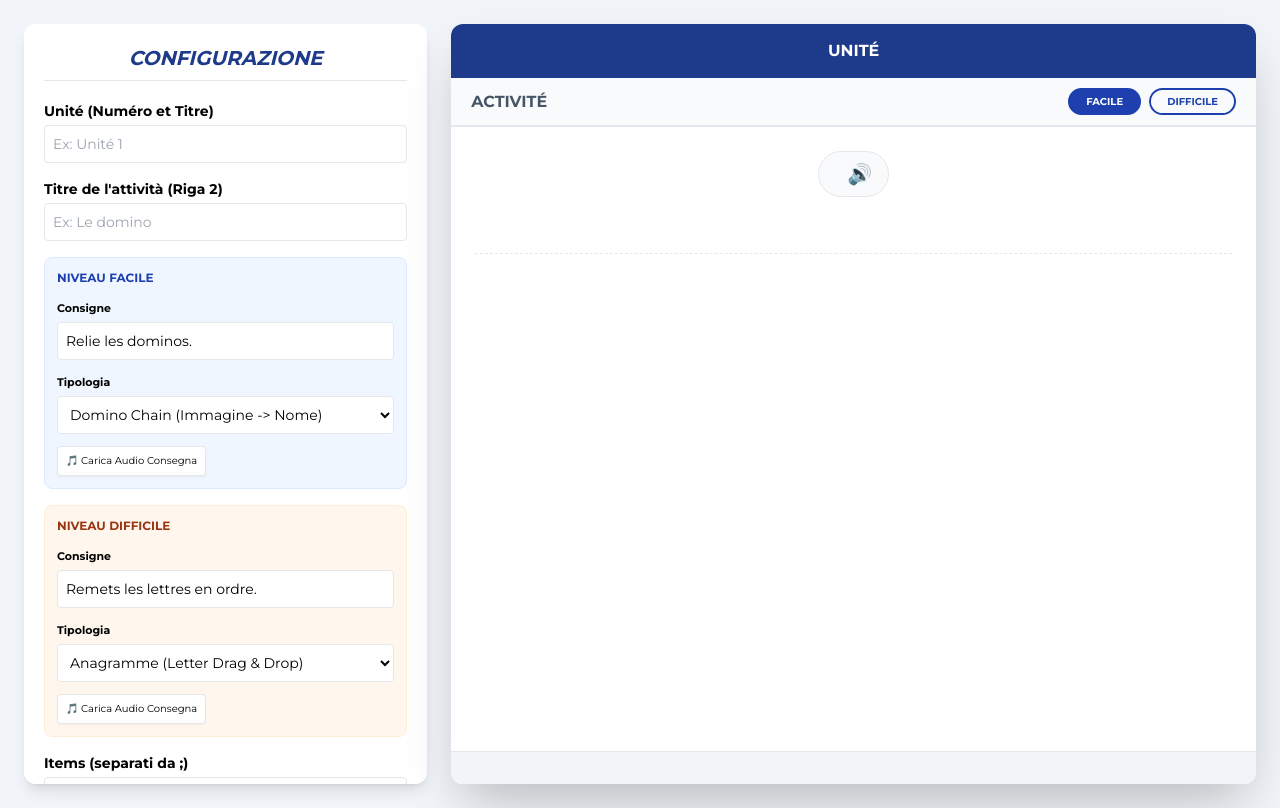
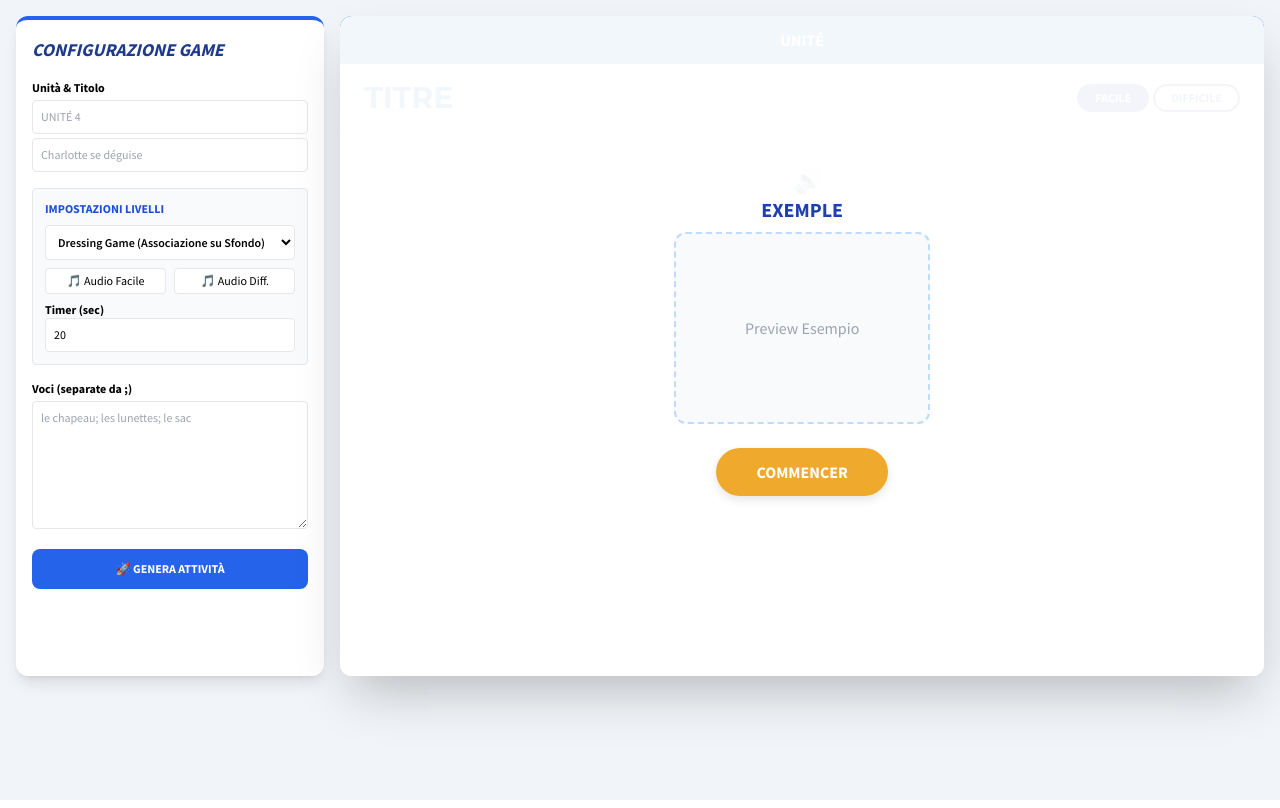
Before and after one commit to pietroputignano/strumento-didattico-ai, a Flask app: page / in a window 1280 px wide. Run offline with Flask 3, Linux system fonts and the light colour scheme; some libraries are stand-ins or nearby versions.

Commit message:
Update title and styles in index.html

```diff
--- a/templates/index.html
+++ b/templates/index.html
@@ -3,214 +3,205 @@
 <head>
     <meta charset="UTF-8">
     <meta name="viewport" content="width=device-width, initial-scale=1.0">
-    <title>Générateur FLE - Hachette Studio Full</title>
+    <title>Loustics Game Studio Pro</title>
     <script src="https://cdn.tailwindcss.com"></script>
     <script src="https://cdn.jsdelivr.net/npm/sortablejs@1.15.0/Sortable.min.js"></script>
     <script src="https://cdn.jsdelivr.net/npm/canvas-confetti@1.5.1/dist/confetti.browser.min.js"></script>
-    <link href="https://fonts.googleapis.com/css2?family=Montserrat:wght@400;700&display=swap" rel="stylesheet">
+    <link href="https://fonts.googleapis.com/css2?family=Montserrat:wght@700&family=Source+Sans+Pro:wght@400;600;700&display=swap" rel="stylesheet">
     <style>
-        body { font-family: 'Montserrat', sans-serif; background-color: #f1f5f9; }
-        .h-unite { background-color: #1e3a8a; color: white; padding: 15px; font-weight: bold; text-transform: uppercase; text-align: center; }
-        .h-activite { background-color: #f8fafc; color: #475569; padding: 10px 20px; font-weight: bold; border-bottom: 2px solid #e2e8f0; }
+        :root {
+            --hfle-blue: #0169B3; --hfle-orange: #EFA92C;
+            --hfle-success: #8dc549; --hfle-error: #d84157;
+        }
+        body { font-family: 'Source Sans Pro', sans-serif; background-color: #f1f5f9; }
 
-        /* Domino Tiles */
-        .domino-tile { border: 3px solid #1e3a8a; border-radius: 12px; display: flex; background: white; overflow: hidden; height: 85px; width: 190px; cursor: grab; flex-shrink: 0; }
-        .tile-img { width: 50%; background: #fff; display: flex; align-items: center; justify-content: center; border-right: 2px dashed #1e3a8a; overflow: hidden; cursor: pointer; position: relative; }
-        .tile-img img { max-height: 90%; max-width: 90%; object-fit: contain; }
-        .tile-text { width: 50%; display: flex; align-items: center; justify-content: center; font-weight: bold; font-size: 11px; text-align: center; padding: 4px; }
+        /* Hachette Title Shadow Effect */
+        .h-titre {
+            font-family: 'Montserrat', sans-serif; font-weight: 700; color: var(--hfle-blue);
+            text-shadow: rgb(255, 255, 255) 4px 0px 0px, rgb(255, 255, 255) 3.9px 0.5px 0px, rgb(255, 255, 255) 3.8px 1px 0px;
+        }
 
-        /* Navigation & Drop */
-        .drop-target { width: 190px; height: 85px; border: 3px dashed #cbd5e1; border-radius: 12px; display: flex; align-items: center; justify-content: center; color: #cbd5e1; font-weight: bold; font-size: 12px; }
-        .step-pill { width: 32px; height: 32px; border-radius: 50%; display: flex; align-items: center; justify-content: center; font-size: 11px; font-weight: bold; border: 2px solid #cbd5e1; background: white; cursor: pointer; transition: 0.2s; }
-        .step-pill.active { border-color: #1e3a8a; color: #1e3a8a; background: #eff6ff; }
-        .step-pill.completed { background-color: #10b981 !important; border-color: #10b981 !important; color: white !important; }
+        .h-unite-bar { background-color: var(--hfle-blue); color: white; padding: 12px; text-transform: uppercase; font-weight: 700; text-align: center; }
 
-        /* Letters */
-        .letter-tile { width: 42px; height: 42px; background: #efa92c; color: white; border-radius: 8px; display: flex; align-items: center; justify-content: center; font-weight: bold; cursor: pointer; box-shadow: 0 4px 0 #c78a1e; }
+        /* Game States */
+        .cache-debut { background: rgba(255,255,255,0.95); z-index: 50; display: flex; flex-direction: column; align-items: center; justify-content: center; }
+        .timer-box { background: #DAF8FF; border-radius: 99rem; padding: 4px 15px; color: #3998C8; font-weight: bold; border: 2px solid #3998C8; }
+
+        /* Step Navigation */
+        .step-pill {
+            width: 35px; height: 35px; border-radius: 10px; background: #7CB5DD; color: white;
+            display: flex; align-items: center; justify-content: center; font-weight: 700; cursor: pointer; transition: 0.2s;
+        }
+        .step-pill.active { background-color: var(--hfle-blue); transform: scale(1.1); }
+        .step-pill.completed { background-color: var(--hfle-success); }
+        .step-pill.error { background-color: var(--hfle-error); }
+
+        /* Dressing Game Specifics */
+        .drop-zone-dressing { position: absolute; border: 2px dashed rgba(1, 105, 179, 0.3); border-radius: 10px; transition: 0.3s; }
+        .drop-zone-dressing.active { background: rgba(141, 197, 73, 0.2); border-color: var(--hfle-success); }
+
+        /* UI Elements */
+        .btn-commencer { background-color: var(--hfle-orange); color: white; padding: 12px 40px; border-radius: 99rem; font-weight: 700; box-shadow: 0 4px 10px rgba(0,0,0,0.1); }
+        .btn-commencer:hover { background-color: #C66A26; }
     </style>
 </head>
-<body class="p-2 md:p-6">
+<body class="p-2 md:p-4">
 
-    <div class="max-w-7xl mx-auto flex flex-col lg:flex-row gap-6">
-        <div class="lg:w-1/3 bg-white p-5 rounded-xl shadow-lg space-y-5 overflow-y-auto max-h-[95vh]">
-            <h2 class="text-xl font-bold text-blue-900 border-b pb-2 uppercase italic text-center">Configurazione</h2>
+    <div class="max-w-[1400px] mx-auto flex flex-col lg:flex-row gap-4">
+        <div class="lg:w-1/4 bg-white p-4 rounded-xl shadow-lg border-t-4 border-blue-600 overflow-y-auto max-h-[95vh] text-xs">
+            <h2 class="text-lg font-bold text-blue-900 mb-4 uppercase italic">Configurazione Game</h2>
 
-            <div class="space-y-4 text-sm">
-                <div>
-                    <p class="font-bold mb-1">Unité (Numéro et Titre)</p>
-                    <input id="in-unite" type="text" class="w-full p-2 border rounded" placeholder="Ex: Unité 1">
-                </div>
-                <div>
-                    <p class="font-bold mb-1">Titre de l'attività (Riga 2)</p>
-                    <input id="in-activite" type="text" class="w-full p-2 border rounded" placeholder="Ex: Le domino">
+            <div class="space-y-4">
+                <div><p class="font-bold mb-1">Unità & Titolo</p>
+                    <input id="in-unite" type="text" class="w-full p-2 border rounded mb-1" placeholder="UNITÉ 4">
+                    <input id="in-titre" type="text" class="w-full p-2 border rounded" placeholder="Charlotte se déguise">
                 </div>
 
-                <div class="p-3 bg-blue-50 rounded-lg border border-blue-100 space-y-3">
-                    <p class="font-bold uppercase text-blue-800 text-xs">Niveau Facile</p>
-                    <div>
-                        <p class="font-bold text-[11px] mb-1">Consigne</p>
-                        <input id="con-f" type="text" class="w-full p-2 border rounded" value="Relie les dominos.">
+                <div class="p-3 bg-slate-50 rounded border">
+                    <p class="font-bold text-blue-700 uppercase mb-2">Impostazioni Livelli</p>
+                    <select id="type-game" class="w-full p-2 border rounded bg-white mb-2 font-semibold">
+                        <option value="dressing">Dressing Game (Associazione su Sfondo)</option>
+                        <option value="domino">Domino Chain (Testo -> Immagine)</option>
+                        <option value="anagramme">Anagramme (Letter Ordering)</option>
+                    </select>
+                    <div class="flex gap-2 mb-2">
+                        <button onclick="pickAud('con-f')" class="flex-1 p-1 bg-white border rounded">🎵 Audio Facile</button>
+                        <button onclick="pickAud('con-d')" class="flex-1 p-1 bg-white border rounded">🎵 Audio Diff.</button>
                     </div>
-                    <div>
-                        <p class="font-bold text-[11px] mb-1">Tipologia</p>
-                        <select id="type-f" class="w-full p-2 border rounded bg-white">
-                            <option value="domino">Domino Chain (Immagine -> Nome)</option>
-                        </select>
-                    </div>
-                    <button onclick="pickAud('con-f')" class="text-[10px] bg-white border px-2 py-1 rounded shadow-sm hover:bg-gray-50 transition">🎵 Carica Audio Consegna</button>
-                </div>
-
-                <div class="p-3 bg-orange-50 rounded-lg border border-orange-100 space-y-3">
-                    <p class="font-bold uppercase text-orange-800 text-xs">Niveau Difficile</p>
-                    <div>
-                        <p class="font-bold text-[11px] mb-1">Consigne</p>
-                        <input id="con-d" type="text" class="w-full p-2 border rounded" value="Remets les lettres en ordre.">
-                    </div>
-                    <div>
-                        <p class="font-bold text-[11px] mb-1">Tipologia</p>
-                        <select id="type-d" class="w-full p-2 border rounded bg-white">
-                            <option value="anagramme">Anagramme (Letter Drag & Drop)</option>
-                        </select>
-                    </div>
-                    <button onclick="pickAud('con-d')" class="text-[10px] bg-white border px-2 py-1 rounded shadow-sm hover:bg-gray-50 transition">🎵 Carica Audio Consegna</button>
+                    <p class="font-bold">Timer (sec)</p>
+                    <input id="timer-val" type="number" class="w-full p-2 border rounded" value="20">
                 </div>
 
                 <div>
-                    <p class="font-bold mb-1">Items (separati da ;)</p>
-                    <textarea id="items-list" class="w-full h-24 p-2 border rounded text-xs" placeholder="item1; item2; item3"></textarea>
+                    <p class="font-bold mb-1">Voci (separate da ;)</p>
+                    <textarea id="items-list" class="w-full h-32 p-2 border rounded" placeholder="le chapeau; les lunettes; le sac"></textarea>
                 </div>
             </div>
 
-            <button onclick="updatePreview()" class="w-full bg-blue-700 text-white py-3 rounded-lg font-bold shadow-md hover:bg-blue-800 transition">👁️ AGGIORNA ANTEPRIMA</button>
+            <button onclick="initGenerator()" class="w-full mt-4 bg-blue-600 text-white py-3 rounded-lg font-bold hover:bg-blue-700 transition">🚀 GENERA ATTIVITÀ</button>
         </div>
 
-        <div class="lg:w-2/3 bg-white rounded-xl shadow-2xl overflow-hidden flex flex-col min-h-[600px]">
-            <div id="res-unite" class="h-unite">UNITÉ</div>
-            <div class="h-activite flex justify-between items-center">
-                <span id="txt-activite">ACTIVITÉ</span>
-                <div class="flex gap-2">
-                    <button id="btn-f" onclick="switchLevel('f')" class="px-4 py-1 rounded-full text-[10px] font-bold border-2 border-blue-800 bg-blue-800 text-white">FACILE</button>
-                    <button id="btn-d" onclick="switchLevel('d')" class="px-4 py-1 rounded-full text-[10px] font-bold border-2 border-blue-800 text-blue-800">DIFFICILE</button>
+        <div id="game-container" class="lg:w-3/4 bg-white rounded-xl shadow-2xl overflow-hidden flex flex-col min-h-[660px] relative">
+
+            <div id="intro-screen" class="absolute inset-0 cache-debut">
+                <p class="text-xl font-bold text-blue-800 mb-2 uppercase">Exemple</p>
+                <div id="example-box" class="w-64 h-48 border-2 border-dashed border-blue-200 rounded-xl mb-6 flex items-center justify-center bg-slate-50">
+                    <span class="text-gray-400">Preview Esempio</span>
+                </div>
+                <button onclick="startGame()" class="btn-commencer">COMMENCER</button>
+            </div>
+
+            <div id="res-unite" class="h-unite-bar">UNITÉ</div>
+            <div class="px-6 py-4 flex justify-between items-center border-b">
+                <h1 id="res-titre" class="h-titre text-2xl md:text-3xl">TITRE</h1>
+                <div id="timer-display" class="timer-box hidden">00:20</div>
+                <div class="flex gap-1">
+                    <button id="btn-f" onclick="setLvl('f')" class="px-4 py-1 rounded-full text-xs font-bold border-2 border-blue-800 bg-blue-800 text-white">FACILE</button>
+                    <button id="btn-d" onclick="setLvl('d')" class="px-4 py-1 rounded-full text-xs font-bold border-2 border-blue-800 text-blue-800">DIFFICILE</button>
                 </div>
             </div>
 
-            <div class="p-6 flex-grow flex flex-col items-center">
-                <div class="flex items-center gap-3 mb-6 bg-slate-50 px-4 py-2 rounded-full border">
-                    <p id="res-consigne" class="italic text-gray-700 font-medium"></p>
-                    <button onclick="playAud('consigne')" class="text-blue-600 text-xl hover:scale-125 transition">🔊</button>
+            <div class="flex-grow flex flex-col items-center p-4 md:p-8 relative">
+                <div class="flex items-center gap-3 mb-6">
+                    <p id="res-consigne" class="italic text-gray-700 font-semibold text-lg"></p>
+                    <button onclick="playConsigne()" class="text-blue-600 text-2xl transition hover:scale-125">🔊</button>
                 </div>
 
-                <div id="game-stage" class="w-full flex flex-col items-center gap-6"></div>
+                <div id="stage" class="w-full h-full flex flex-col items-center justify-center relative">
+                    </div>
 
-                <div id="options-pool" class="mt-8 flex flex-wrap justify-center gap-4 w-full p-4 border-t border-dashed border-slate-200"></div>
+                <div id="asset-pool" class="w-full mt-auto p-4 border-t border-dashed flex flex-wrap justify-center gap-4"></div>
             </div>
 
-            <div id="step-nav" class="p-4 bg-slate-100 border-t flex justify-center gap-2 flex-wrap"></div>
+            <div id="nav-bar" class="p-4 bg-slate-50 border-t flex justify-center gap-2"></div>
         </div>
     </div>
 
-    <input type="file" id="imgInp" class="hidden" accept="image/*" onchange="saveImg(event)">
-    <input type="file" id="audInp" class="hidden" accept="audio/*" onchange="saveAud(event)">
+    <input type="file" id="imgInp" class="hidden" accept="image/*" onchange="handleImg(event)">
+    <input type="file" id="audInp" class="hidden" accept="audio/*" onchange="handleAud(event)">
 
     <script>
-        let items = [], curLvl = 'f', curStep = 0, dbImg = {}, dbAud = {}, stepStatus = [];
-        let activeKey = "";
+        let items = [], dbImg = {}, dbAud = {}, curStep = 0, curLvl = 'f', status = [];
+        let timer, timeLeft = 0, activeK = "";
 
-        function updatePreview() {
-            items = document.getElementById('items-list').value.split(';').map(i=>i.trim()).filter(i=>i!=="");
-            document.getElementById('res-unite').innerText = document.getElementById('in-unite').value || "UNITÉ";
-            document.getElementById('txt-activite').innerText = document.getElementById('in-activite').value || "ACTIVITÉ";
-            stepStatus = new Array(items.length).fill(false);
-            if(items.length > 0) loadStep(0);
+        function initGenerator() {
+            items = document.getElementById('items-list').value.split(';').map(i=>i.trim()).filter(i=>i);
+            document.getElementById('res-unite').innerText = document.getElementById('in-unite').value || "UNITÉ 1";
+            document.getElementById('res-titre').innerText = document.getElementById('in-titre').value || "ACTIVITÉ";
+            status = new Array(items.length).fill('pending');
+            document.getElementById('intro-screen').classList.remove('hidden');
+            renderNav();
+            loadStep(0);
+        }
+
+        function startGame() {
+            document.getElementById('intro-screen').classList.add('hidden');
+            document.getElementById('timer-display').classList.remove('hidden');
+            startTimer();
         }
 
         function loadStep(idx) {
             curStep = idx;
             renderNav();
-            const stage = document.getElementById('game-stage');
-            const pool = document.getElementById('options-pool');
+            const stage = document.getElementById('stage');
+            const pool = document.getElementById('asset-pool');
             const word = items[idx];
+            const type = document.getElementById('type-game').value;
 
-            if(curLvl === 'f') {
-                document.getElementById('res-consigne').innerText = document.getElementById('con-f').value;
-                stage.innerHTML = `<div class="flex flex-col md:flex-row items-center gap-6">
-                    <div class="domino-tile opacity-50 bg-slate-50"><div class="tile-img">?</div><div class="tile-text">${word}</div></div>
-                    <div class="text-2xl text-blue-300 rotate-90 md:rotate-0">➜</div>
-                    <div id="drop-zone" class="drop-target shadow-inner">TRASCINA QUI</div>
-                </div>`;
-
-                // Mappa delle tessere con indicazione esplicita di cosa caricare
+            if(type === 'dressing') {
+                document.getElementById('res-consigne').innerText = "Écoute et déguise le personaggio.";
+                stage.innerHTML = `
+                    <div class="relative w-full max-w-md h-[400px] bg-slate-100 rounded-2xl border-4 border-white shadow-inner flex items-center justify-center overflow-hidden" onclick="pickImg('bg_game')">
+                        ${dbImg['bg_game'] ? `<img src="${dbImg['bg_game']}" class="max-h-full">` : '📷 CARICA SFONDO (Charlotte/Lupin)'}
+                        <div id="target" class="drop-zone-dressing" style="width:100px; height:100px; top:20%; left:35%;"></div>
+                    </div>
+                `;
                 pool.innerHTML = items.map(it => `
-                    <div class="domino-tile shadow-md hover:shadow-xl transition" data-word="${it}">
-                        <div class="tile-img" onclick="pickImg('${it}')">
-                            ${dbImg[it] ? `<img src="${dbImg[it]}">` : `
-                                <div class="flex flex-col items-center opacity-40">
-                                    <span class="text-sm">📷</span>
-                                    <span class="text-[7px] font-bold uppercase">Foto ${it}</span>
-                                </div>
-                            `}
-                        </div>
-                        <div class="tile-text">${it}</div>
+                    <div class="w-24 h-24 bg-white border-2 border-blue-400 rounded-lg shadow-md cursor-grab flex items-center justify-center p-1" data-word="${it}" onclick="pickImg('${it}')">
+                        ${dbImg[it] ? `<img src="${dbImg[it]}" class="max-h-full">` : `<span class="text-[8px] text-center">Foto<br>${it}</span>`}
                     </div>`).join('');
 
-                new Sortable(pool, { group: { name:'dom', pull:'clone', put:false }, sort:false });
-                new Sortable(document.getElementById('drop-zone'), { group: 'dom', onAdd: (e) => {
-                    const dragged = e.item.getAttribute('data-word');
-                    const nextTarget = items[curStep + 1] || items[0];
-                    if(dragged === nextTarget) {
-                        confetti();
-                        stepStatus[curStep]=true;
-                        setTimeout(()=>loadStep(curStep < items.length-1 ? curStep+1 : 0), 1000);
-                    } else { alert("Réessaie ! Tu dois trouver : " + nextTarget); e.item.remove(); }
+                new Sortable(pool, { group: { name:'dg', pull:'clone', put:false }, sort:false });
+                new Sortable(document.getElementById('target'), { group: 'dg', onAdd: (e) => {
+                    if(e.item.getAttribute('data-word') === word) { validate(true); }
+                    else { validate(false); e.item.remove(); }
                 }});
-            } else {
-                document.getElementById('res-consigne').innerText = document.getElementById('con-d').value;
-                pool.innerHTML = "";
-                const shuffled = word.split('').sort(()=>Math.random()-0.5);
-                stage.innerHTML = `
-                    <div class="flex flex-col items-center gap-6">
-                        <div class="w-32 h-32 border-4 border-blue-900 rounded-2xl overflow-hidden bg-white shadow-lg cursor-pointer" onclick="pickImg('${word}')">
-                            ${dbImg[word] ? `<img src="${dbImg[word]}" class="w-full h-full object-contain">` : `<span class="text-xs text-blue-400">Carica foto ${word}</span>`}
-                        </div>
-                        <div class="flex flex-wrap justify-center gap-2">
-                            ${word.split('').map(()=>`<div class="w-10 h-10 border-2 border-dashed border-blue-300 rounded flex items-center justify-center font-bold bg-white"></div>`).join('')}
-                        </div>
-                        <div class="flex flex-wrap justify-center gap-2 mt-4">
-                            ${shuffled.map(l => `<div class="letter-tile">${l.toUpperCase()}</div>`).join('')}
-                        </div>
-                        <button onclick="completeStep()" class="text-[10px] text-gray-400 underline">(Simula validazione)</button>
-                    </div>`;
             }
         }
 
-        function completeStep() {
-            confetti();
-            stepStatus[curStep] = true;
+        function validate(correct) {
+            if(correct) {
+                confetti();
+                status[curStep] = 'completed';
+                new Audio(dbAud['award'] || 'https://www.soundjay.com/buttons/sounds/button-3.mp3').play();
+                setTimeout(() => { if(curStep < items.length-1) loadStep(curStep+1); else alert("FINI !"); }, 1500);
+            } else {
+                status[curStep] = 'error';
+                new Audio(dbAud['wrong'] || 'https://www.soundjay.com/buttons/sounds/button-10.mp3').play();
+            }
             renderNav();
-            setTimeout(() => { if(curStep < items.length - 1) loadStep(curStep + 1); else alert("EXERCICE TERMINÉ !"); }, 1000);
+        }
+
+        function startTimer() {
+            timeLeft = parseInt(document.getElementById('timer-val').value);
+            timer = setInterval(() => {
+                timeLeft--;
+                document.getElementById('timer-display').innerText = `00:${timeLeft < 10 ? '0' : ''}${timeLeft}`;
+                if(timeLeft === 4) { /* Play urgency sound */ }
+                if(timeLeft <= 0) { clearInterval(timer); alert("TEMPS ÉCOULÉ !"); }
+            }, 1000);
         }
 
         function renderNav() {
-            const nav = document.getElementById('step-nav');
-            nav.innerHTML = items.map((_, i) => `<div class="step-pill ${i===curStep?'active':''} ${stepStatus[i]?'completed':''}" onclick="loadStep(${i})">${i+1}</div>`).join('');
+            const nav = document.getElementById('nav-bar');
+            nav.innerHTML = items.map((_, i) => `<div class="step-pill ${i===curStep?'active':''} ${status[i]}" onclick="loadStep(${i})">${i+1}</div>`).join('');
         }
 
-        function playAud(t) {
-            const key = t==='consigne' ? (curLvl==='f'?'con-f':'con-d') : items[curStep];
-            if(dbAud[key]) { new Audio(dbAud[key]).play(); }
-            else { const msg = new SpeechSynthesisUtterance(type === 'consigne' ? document.getElementById(key).value : items[curStep]); msg.lang='fr-FR'; window.speechSynthesis.speak(msg); }
-        }
-
-        function switchLevel(l) { curLvl = l;
-            document.getElementById('btn-f').className = l==='f' ? 'px-4 py-1 rounded-full text-[10px] font-bold border-2 border-blue-800 bg-blue-800 text-white' : 'px-4 py-1 rounded-full text-[10px] font-bold border-2 border-blue-800 text-blue-800';
-            document.getElementById('btn-d').className = l==='d' ? 'px-4 py-1 rounded-full text-[10px] font-bold border-2 border-blue-800 bg-blue-800 text-white' : 'px-4 py-1 rounded-full text-[10px] font-bold border-2 border-blue-800 text-blue-800';
-            updatePreview();
-        }
-
-        function pickImg(k) { activeKey = k; document.getElementById('imgInp').click(); }
-        function pickAud(k) { activeKey = k; document.getElementById('audInp').click(); }
-        function saveImg(e) { const r = new FileReader(); r.onload = (ev) => { dbImg[activeKey] = ev.target.result; loadStep(curStep); }; r.readAsDataURL(e.target.files[0]); }
-        function saveAud(e) { const r = new FileReader(); r.onload = (ev) => { dbAud[activeKey] = ev.target.result; alert("Audio MP3 salvato!"); }; r.readAsDataURL(e.target.files[0]); }
+        function pickImg(k) { activeK = k; document.getElementById('imgInp').click(); }
+        function pickAud(k) { activeK = k; document.getElementById('audInp').click(); }
+        function handleImg(e) { const r = new FileReader(); r.onload=(ev)=>{dbImg[activeK]=ev.target.result; loadStep(curStep);}; r.readAsDataURL(e.target.files[0]); }
+        function handleAud(e) { const r = new FileReader(); r.onload=(ev)=>{dbAud[activeK]=ev.target.result; alert("Audio MP3 salvato!");}; r.readAsDataURL(e.target.files[0]); }
+        function setLvl(l) { curLvl = l; initGenerator(); }
     </script>
 </body>
 </html>
```
